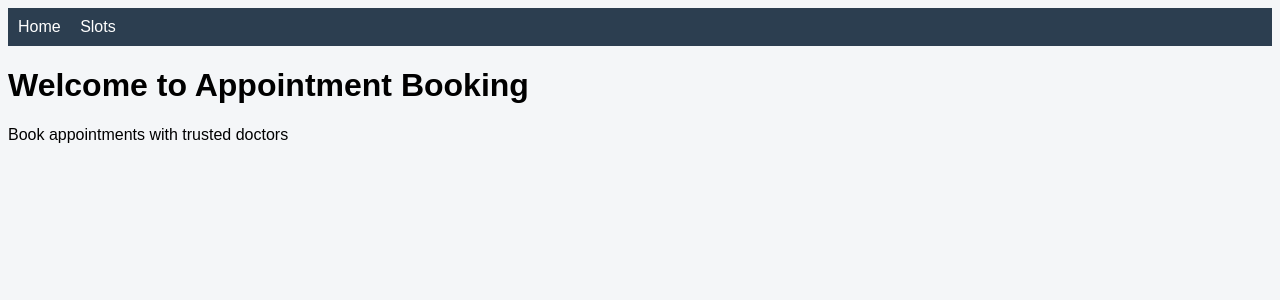
After one commit to an3ly07/assignment8, a Django app: page / in a window 1280 px wide. The commit adds this page. Shown: the top 300 px of the page. Run offline with Django 5.2, Linux system fonts and the light colour scheme.

Commit message:
Assignment 8: Django project with templates and API

```diff
--- a/booking/static/css/style.css
+++ b/booking/static/css/style.css
@@ -1,12 +1,26 @@
 body {
     font-family: Arial;
-    margin: 20px;
+    background: #f4f6f8;
 }
 
-h1 {
-    color: darkblue;
+nav {
+    background: #2c3e50;
+    padding: 10px;
 }
 
-li {
-    margin-bottom: 10px;
+nav a {
+    color: white;
+    margin-right: 15px;
+    text-decoration: none;
 }
+
+.card {
+    background: white;
+    padding: 15px;
+    margin: 10px 0;
+    border-radius: 8px;
+}
+
+.booked {
+    color: red;
+}
--- a/booking/templates/booking/base.html
+++ b/booking/templates/booking/base.html
@@ -1,14 +1,21 @@
+{% load static %}
 <!DOCTYPE html>
 <html>
 <head>
-    <title>Booking System</title>
-    {% load static %}
+    <title>Appointment Booking</title>
     <link rel="stylesheet" href="{% static 'css/style.css' %}">
 </head>
 <body>
-    <h1>Appointment Booking System</h1>
 
+<nav>
+    <a href="/">Home</a>
+    <a href="/slots/">Slots</a>
+</nav>
 
-    {% block content %}{% endblock %}
+<div class="container">
+    {% block content %}
+    {% endblock %}
+</div>
+
 </body>
 </html>
--- /dev/null
+++ b/booking/templates/booking/home.html
@@ -0,0 +1,6 @@
+{% extends 'booking/base.html' %}
+
+{% block content %}
+<h1>Welcome to Appointment Booking</h1>
+<p>Book appointments with trusted doctors</p>
+{% endblock %}
--- /dev/null
+++ b/booking/urls.py
@@ -0,0 +1,12 @@
+from django.urls import path
+from .views import home, slots_page, slots_api
+
+urlpatterns = [
+    # 🧑 USER SITE
+    path('', home, name='home'),
+    path('slots/', slots_page, name='slots'),
+
+    # 🔌 API
+    path('api/slots/', slots_api),
+    path('api/slots/<int:slot_id>/', slots_api),
+]
--- a/booking/views.py
+++ b/booking/views.py
@@ -1,18 +1,48 @@
+from django.shortcuts import render
 from django.http import JsonResponse
 from django.views.decorators.csrf import csrf_exempt
-from .models import Booking
+from .models import TimeSlot
 import json
 
+
+def home(request):
+    return render(request, 'booking/home.html')
+
+
+def slots_page(request):
+    slots = TimeSlot.objects.all()
+    return render(request, 'booking/slots.html', {'slots': slots})
+
+
 @csrf_exempt
-def bookings_api(request):
+def slots_api(request, slot_id=None):
+
     if request.method == 'GET':
-        data = list(Booking.objects.values())
+        slots = TimeSlot.objects.all()
+        data = [{
+            'id': s.id,
+            'provider': str(s.provider),
+            'start_time': s.start_time,
+            'is_booked': s.is_booked
+        } for s in slots]
         return JsonResponse(data, safe=False)
 
     if request.method == 'POST':
         data = json.loads(request.body)
-        booking = Booking.objects.create(
-            client_id=data['client_id'],
-            time_slot_id=data['time_slot_id']
+        slot = TimeSlot.objects.create(
+            provider_id=data['provider_id'],
+            start_time=data['start_time'],
+            end_time=data['end_time']
         )
-        return JsonResponse({'id': booking.id})
+        return JsonResponse({'status': 'created'})
+
+    if request.method == 'PUT' and slot_id:
+        slot = TimeSlot.objects.get(id=slot_id)
+        data = json.loads(request.body)
+        slot.is_booked = data['is_booked']
+        slot.save()
+        return JsonResponse({'status': 'updated'})
+
+    if request.method == 'DELETE' and slot_id:
+        TimeSlot.objects.get(id=slot_id).delete()
+        return JsonResponse({'status': 'deleted'})
--- a/myproject/settings.py
+++ b/myproject/settings.py
@@ -23,7 +23,7 @@ BASE_DIR = Path(__file__).resolve().parent.parent
 SECRET_KEY = 'django-insecure-zydk8m&dtqbz-vzl24529tx1kj-_7jpq3m!t^0&fj02oy22l^l'
 
 # SECURITY WARNING: don't run with debug turned on in production!
-DEBUG = True
+DEBUG = True;
 
 ALLOWED_HOSTS = []
 
@@ -117,3 +117,4 @@ USE_TZ = True
 # https://docs.djangoproject.com/en/6.0/howto/static-files/
 
 STATIC_URL = 'static/'
+STATICFILES_DIRS = [BASE_DIR / 'static']
--- a/myproject/urls.py
+++ b/myproject/urls.py
@@ -15,8 +15,11 @@ Including another URLconf
     2. Add a URL to urlpatterns:  path('blog/', include('blog.urls'))
 """
 from django.contrib import admin
-from django.urls import path
+from django.urls import path, include
 
 urlpatterns = [
     path('admin/', admin.site.urls),
+
+    # подключаем urls приложения В КОРЕНЬ
+    path('', include('booking.urls')),
 ]
```
Also changed, not shown: booking/admin.py (+3 -7 lines), booking/models.py (+3 -4 lines), booking/templates/booking/booking_list.html (deleted, +0 -16 lines), booking/templates/booking/slots.html (added, +19 -0 lines), booking/migrations/0001_initial.py, booking/templates/booking/doctor.html (added), db.sqlite3, 6 other files.
